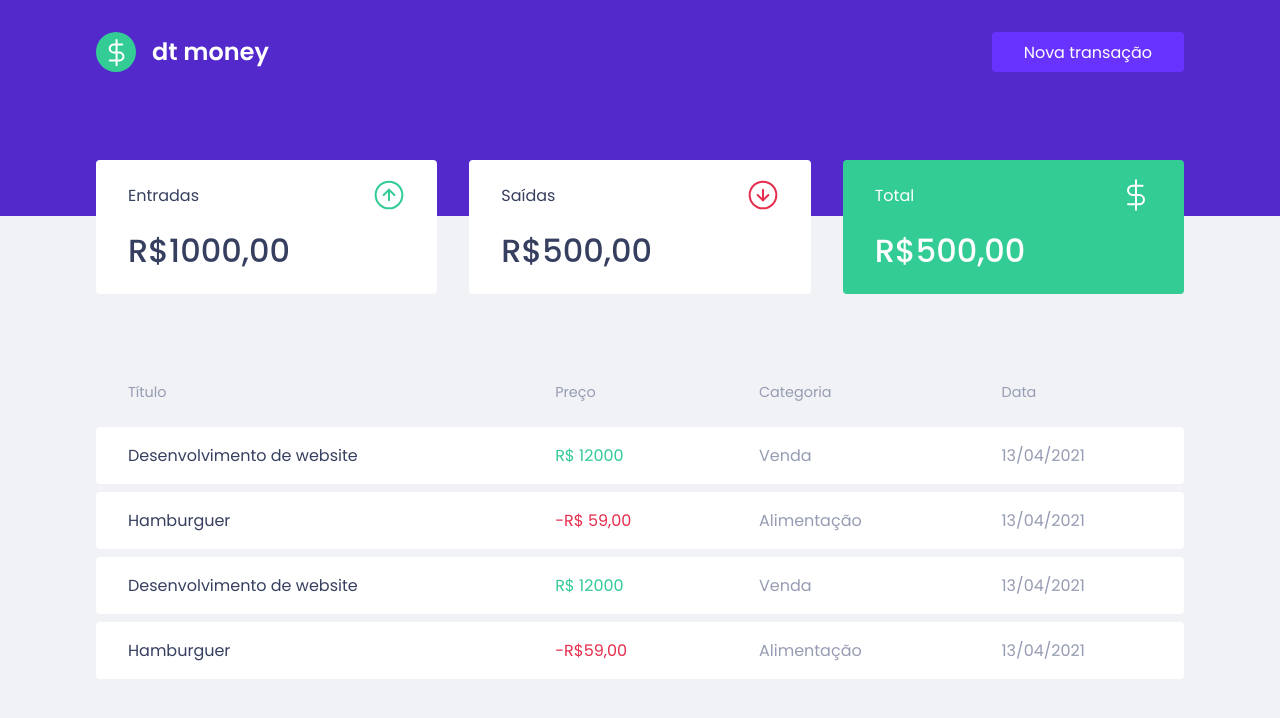
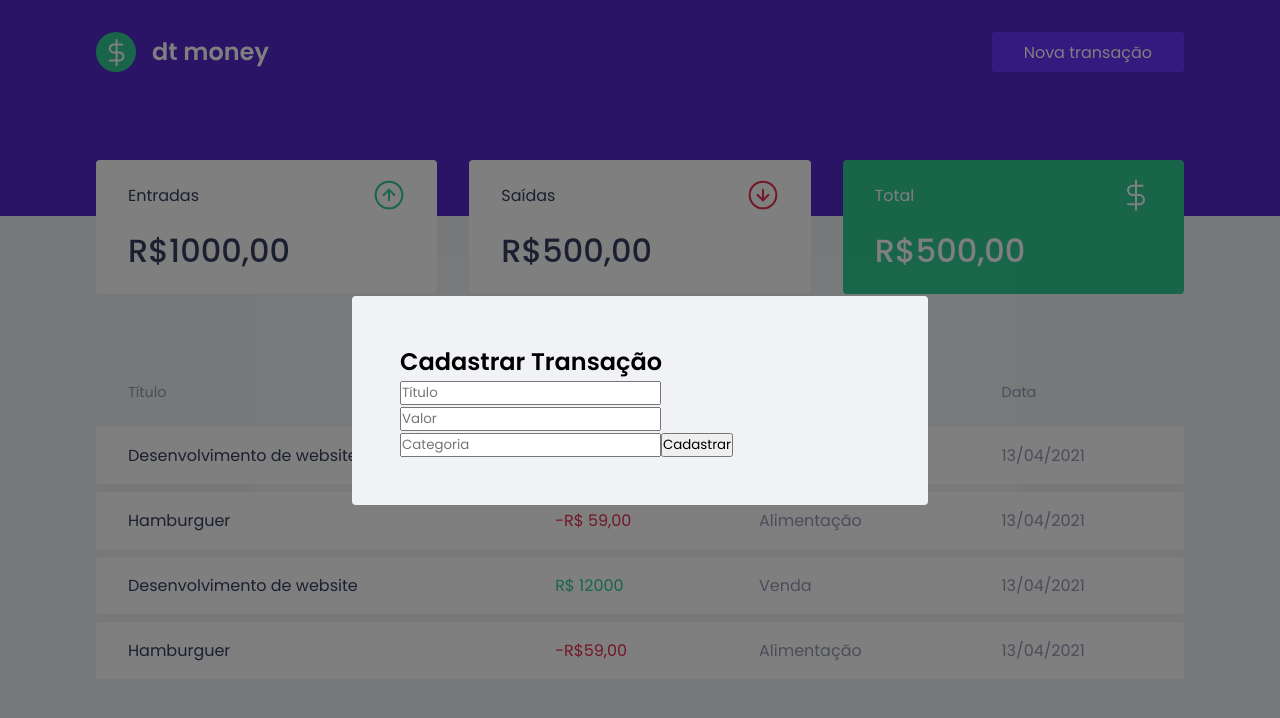
Before and after one commit to evertonvargas/dtmoney, a React (Create React App) app: page / in a window 1280 px wide. Both pictures are taken after a click on the button "Nova transação". Shown: the top 718 px of the page. Built offline with nearby package versions, Linux system fonts and the light colour scheme; no server answers; what miragejs would draw is missing.

Commit message:
estrutura do formulário

```diff
--- a/package.json
+++ b/package.json
@@ -3,13 +3,15 @@
   "version": "0.1.0",
   "private": true,
   "dependencies": {
-    "miragejs": "^0.1.41",
+    "axios": "^0.21.1",
     "react": "^17.0.2",
     "react-dom": "^17.0.2",
+    "react-modal": "^3.14.3",
     "react-scripts": "4.0.3",
     "web-vitals": "^1.0.1"
   },
   "devDependencies": {
+    "miragejs": "^0.1.41",
     "@testing-library/jest-dom": "^5.11.4",
     "@testing-library/react": "^11.1.0",
     "@testing-library/user-event": "^12.1.10",
@@ -17,6 +19,7 @@
     "@types/node": "^12.0.0",
     "@types/react": "^17.0.0",
     "@types/react-dom": "^17.0.0",
+    "@types/react-modal": "^3.12.1",
     "@types/styled-components": "^5.1.11",
     "styled-components": "^5.3.0",
     "typescript": "^4.1.2"
--- a/src/App.tsx
+++ b/src/App.tsx
@@ -1,13 +1,30 @@
+import { useState } from "react";
+
 import { Dashboard } from "./components/Dashboard";
 import { Header } from "./components/Header";
+import { NewTransactionModal } from "./components/NewTransactionModal";
 
 import { GlobalStyle } from "./styles/global"
 
 function App() {
+  const [isNewTransactionsModalOpen, setIsNewTransactionsModalOpen] = useState(false)
+
+  function handleOpenNewTransctions(){
+    setIsNewTransactionsModalOpen(true)
+  }
+
+  function handleCloseNewTransctions(){
+    setIsNewTransactionsModalOpen(false)
+  }
+
   return (
     <>
-      <Header/>
+      <Header onOpenNewTransctionsModal={handleOpenNewTransctions}/>
       <Dashboard />
+      <NewTransactionModal
+        isOpen={isNewTransactionsModalOpen}
+        onRequestClose={handleCloseNewTransctions}
+      />
       <GlobalStyle />
     </>
   );
--- a/src/components/Header/index.tsx
+++ b/src/components/Header/index.tsx
@@ -1,13 +1,15 @@
 import logoImg from "../../assets/Logo.svg";
+import { Container, Content } from "./styles";
+interface HeaderProps{
+  onOpenNewTransctionsModal: () => void;
+}
 
-import { Container, Content } from "./styles";
-
-export function Header() {
+export function Header({onOpenNewTransctionsModal}: HeaderProps) {
   return (
     <Container>
       <Content>
         <img src={logoImg} alt="dt money" />
-        <button type="button">Nova transação</button>
+        <button type="button" onClick={onOpenNewTransctionsModal}>Nova transação</button>
       </Content>
     </Container>
   );
--- /dev/null
+++ b/src/components/NewTransactionModal/index.tsx
@@ -0,0 +1,28 @@
+import Modal from "react-modal";
+import { Container } from "./styles";
+
+Modal.setAppElement('#root');
+
+interface NewTransctionModalProps{
+  isOpen: boolean;
+  onRequestClose: () => void;
+}
+
+export function NewTransactionModal({isOpen, onRequestClose}: NewTransctionModalProps){
+  return(
+    <Modal
+      isOpen={isOpen}
+      onRequestClose={onRequestClose}
+      overlayClassName="react-modal-overlay"
+      className="react-modal-content"
+    >
+      <Container>
+        <h2>Cadastrar Transação</h2>
+        <input type="text" placeholder="Título" />
+        <input type="number" placeholder="Valor" />
+        <input placeholder="Categoria"/>
+        <button type="submit">Cadastrar</button>
+      </Container>
+    </Modal>
+  );
+}
--- /dev/null
+++ b/src/components/NewTransactionModal/styles.ts
@@ -0,0 +1,5 @@
+import styled from "styled-components";
+
+export const Container = styled.form`
+
+`
--- a/src/components/TransictionsTable/index.tsx
+++ b/src/components/TransictionsTable/index.tsx
@@ -1,11 +1,10 @@
 import { useEffect } from "react";
+import { api } from "../../services/api";
 import { Container } from "./styles";
 
 export function TransactionsTable(){
   useEffect(()=>{
-    fetch('http://localhost:3000/api/transactions')
-    .then(response=>response.json())
-    .then(data=>console.log(data))
+    api.get('transactions').then(response=>console.log(response.data))
   }, [])
 
   return(
--- /dev/null
+++ b/src/services/api.ts
@@ -0,0 +1,5 @@
+import axios from "axios";
+
+export const api = axios.create({
+  baseURL:'http://localhost:3000/api',
+})
--- a/src/styles/global.ts
+++ b/src/styles/global.ts
@@ -50,4 +50,27 @@
     opacity: 0.6;
     cursor: not-allowed;
   }
+
+  .react-modal-overlay{
+    position: fixed;
+    top: 0;
+    right: 0;
+    left: 0;
+    bottom: 0;
+
+    background: rgba(0,0,0,0.5);
+
+    display: flex;
+    align-items: center;
+    justify-content: center;
+  }
+
+  .react-modal-content{
+    background: var(--background);
+    width: 100%;
+    max-width: 576px;
+    padding: 3rem;
+    position: relative;
+    border-radius: .25rem;
+  }
 `
```
Also changed, not shown: 1 other file (tests, documents, lock files or other folders).
